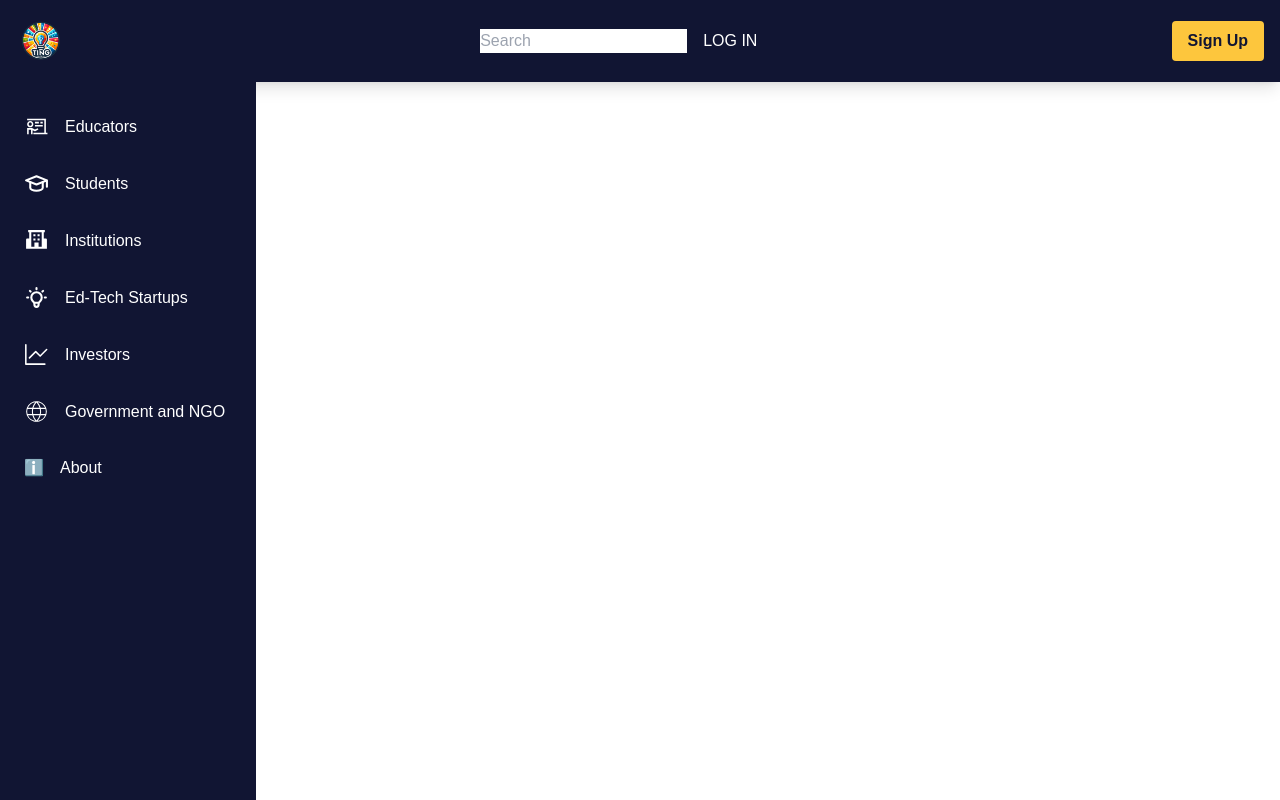
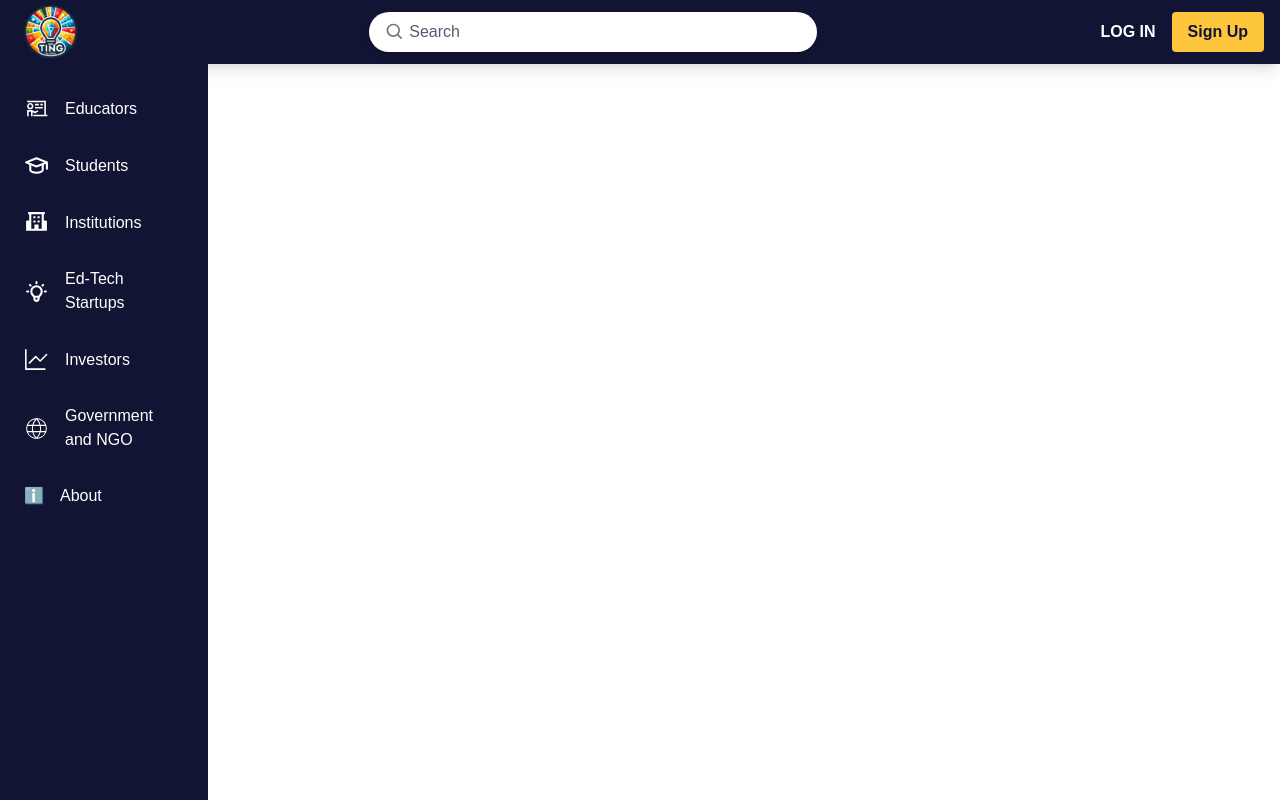
Before and after one commit to galoriancreations/challenge18-frontend-new, a Next.js app: page / in a window 1280 px wide. Built offline with nearby package versions, Linux system fonts and the light colour scheme.

Commit message:
created app bar and sideBar

```diff
--- a/src/app/appBar.tsx
+++ b/src/app/appBar.tsx
@@ -1,30 +1,34 @@
 import React from "react";
 import Link from "next/link";
 import Image from "next/image";
+import { BiSearch } from "react-icons/bi";
 
-const appBar = () => {
+const AppBar = () => {
   return (
-    <header className="bg-primary text-textPrimary p-4 shadow-lg flex justify-between items-center">
-      <Link href="/">
-        <div className="h-full aspect-auto">
-          <Image src={"/logo.png"} alt="Company Logo" className="h-full object-contain" width={50} height={50} />
-        </div>
+    <header className="bg-primary text-textPrimary p-4 shadow-lg flex justify-between items-center h-16">
+      <Link href="/" className="flex items-center h-full">
+        <Image src="/logo.png" alt="Company Logo" className="object-contain" width={70} height={70} />
       </Link>
-      <nav>
-        <ul className="flex px-3 gap-4">
-          <li>
-            <input type="text" placeholder="Search" />
-          </li>
-          <li>
-            <a href="#" className="hover:text-secondary">
-              LOG IN
-            </a>
-          </li>
-        </ul>
-      </nav>{" "}
-      <button className="bg-secondary text-primary font-semibold px-4 py-2 rounded">Sign Up</button>
+
+      <div className="relative flex-1 flex justify-center max-w-md">
+        <span className="absolute inset-y-0 left-4 flex items-center text-gray-500">
+          <BiSearch size={20} />
+        </span>
+        <input
+          className="py-2 pl-10 pr-4 w-full rounded-full bg-white text-primary shadow-md placeholder-primary placeholder-opacity-70"
+          type="text"
+          placeholder="Search"
+        />
+      </div>
+
+      <nav className="flex items-center gap-4">
+        <a href="#" className="hover:text-secondary font-semibold">
+          LOG IN
+        </a>
+        <button className="bg-secondary text-primary font-semibold px-4 py-2 rounded">Sign Up</button>
+      </nav>
     </header>
   );
 };
 
-export default appBar;
+export default AppBar;
--- a/src/app/sideBar.tsx
+++ b/src/app/sideBar.tsx
@@ -1,4 +1,6 @@
-import React from "react";
+"use client";
+
+import React, { useState } from "react";
 import { TbSchool } from "react-icons/tb";
 import { LiaChalkboardTeacherSolid } from "react-icons/lia";
 import { BiSolidSchool } from "react-icons/bi";
@@ -6,11 +8,24 @@ import { HiOutlineLightBulb } from "react-icons/hi";
 import { GoGraph } from "react-icons/go";
 import { CiGlobe } from "react-icons/ci";
 
-const Sidebar = () => (
-  <aside className="w-64 h-screen bg-primary text-textPrimary  fixed">
+const Sidebar = () => {
+  const [activeLink, setActiveLink] = useState<string | null>(null);
+
+  const handleLinkClick = (link: string) => {
+    setActiveLink(link);
+  };
+
+  return (
+    <aside className="w-52 h-screen bg-primary text-textPrimary fixed">
       <ul className="space-y-4">
         <li>
-        <a href="#" className="flex items-center w-full gap-4 mt-6 px-6 py-2  hover:bg-accent hover:text-white">
+          <a
+            href="#"
+            onClick={() => handleLinkClick("educators")}
+            className={`flex items-center w-full gap-4 mt-6 px-6 py-2 ${
+              activeLink === "educators" ? "hover:bg-accent text-secondary" : "hover:bg-accent hover:text-white"
+            }`}
+          >
             <span>
               <LiaChalkboardTeacherSolid size={25} />
             </span>
@@ -18,7 +33,13 @@ const Sidebar = () => (
           </a>
         </li>
         <li>
-        <a href="#" className="flex items-center gap-4 px-6 py-2   hover:bg-accent hover:text-white">
+          <a
+            href="#"
+            onClick={() => handleLinkClick("students")}
+            className={`flex items-center gap-4 px-6 py-2 ${
+              activeLink === "students" ? "hover:bg-accent text-secondary" : "hover:bg-accent hover:text-white"
+            }`}
+          >
             <span>
               <TbSchool size={25} />
             </span>
@@ -26,39 +47,69 @@ const Sidebar = () => (
           </a>
         </li>
         <li>
-        <a href="#" className="flex items-center gap-4 px-6 py-2   hover:bg-accent hover:text-white">
+          <a
+            href="#"
+            onClick={() => handleLinkClick("institutions")}
+            className={`flex items-center gap-4 px-6 py-2 ${
+              activeLink === "institutions" ? "hover:bg-accent text-secondary" : "hover:bg-accent hover:text-white"
+            }`}
+          >
             <span>
               <BiSolidSchool size={25} />
             </span>
-          <span>Institutions</span>{" "}
+            <span>Institutions</span>
           </a>
         </li>
         <li>
-        <a href="#" className="flex items-center gap-4 px-6 py-2  hover:bg-accent hover:text-textPrimary">
+          <a
+            href="#"
+            onClick={() => handleLinkClick("edtech")}
+            className={`flex items-center gap-4 px-6 py-2 ${
+              activeLink === "edtech" ? "hover:bg-accent text-secondary" : "hover:bg-accent hover:text-white"
+            }`}
+          >
             <span>
               <HiOutlineLightBulb size={25} />
             </span>
-          <span>Ed-Tech Startups</span>{" "}
+            <span>Ed-Tech Startups</span>
           </a>
         </li>
         <li>
-        <a href="#" className="flex items-center gap-4 px-6 py-2   hover:bg-accent hover:text-white">
+          <a
+            href="#"
+            onClick={() => handleLinkClick("investors")}
+            className={`flex items-center gap-4 px-6 py-2 ${
+              activeLink === "investors" ? "hover:bg-accent text-secondary" : "hover:bg-accent hover:text-white"
+            }`}
+          >
             <span>
               <GoGraph size={25} />
             </span>
-          <span>Investors</span>{" "}
+            <span>Investors</span>
           </a>
         </li>
         <li>
-        <a href="#" className="flex items-center gap-4 px-6 py-2   hover:bg-accent hover:text-white">
+          <a
+            href="#"
+            onClick={() => handleLinkClick("government")}
+            className={`flex items-center gap-4 px-6 py-2 ${
+              activeLink === "government" ? "hover:bg-accent text-secondary" : "hover:bg-accent hover:text-white"
+            }`}
+          >
             <span>
               <CiGlobe size={25} />
             </span>
-          <span>Government and NGO</span>{" "}
+            <span>Government and NGO</span>
           </a>
         </li>
         <li>
-        <a href="#" className="flex items-center gap-4 px-6 py-2   hover:bg-accent hover:text-white">
+          <a
+            href="#"
+            onClick={() => handleLinkClick("about")}
+            className={`flex items-center gap-4 px-6 py-2 ${
+              activeLink === "about" ? "hover:bg-accent text-secondary" : "hover:bg-accent hover:text-white"
+            }`}
+          >
             <span>ℹ️</span>
             <span>About</span>
           </a>
@@ -66,5 +117,6 @@ const Sidebar = () => (
       </ul>
     </aside>
   );
+};
 
 export default Sidebar;
```
Lines whose indentation alone changed are shown as unchanged.
